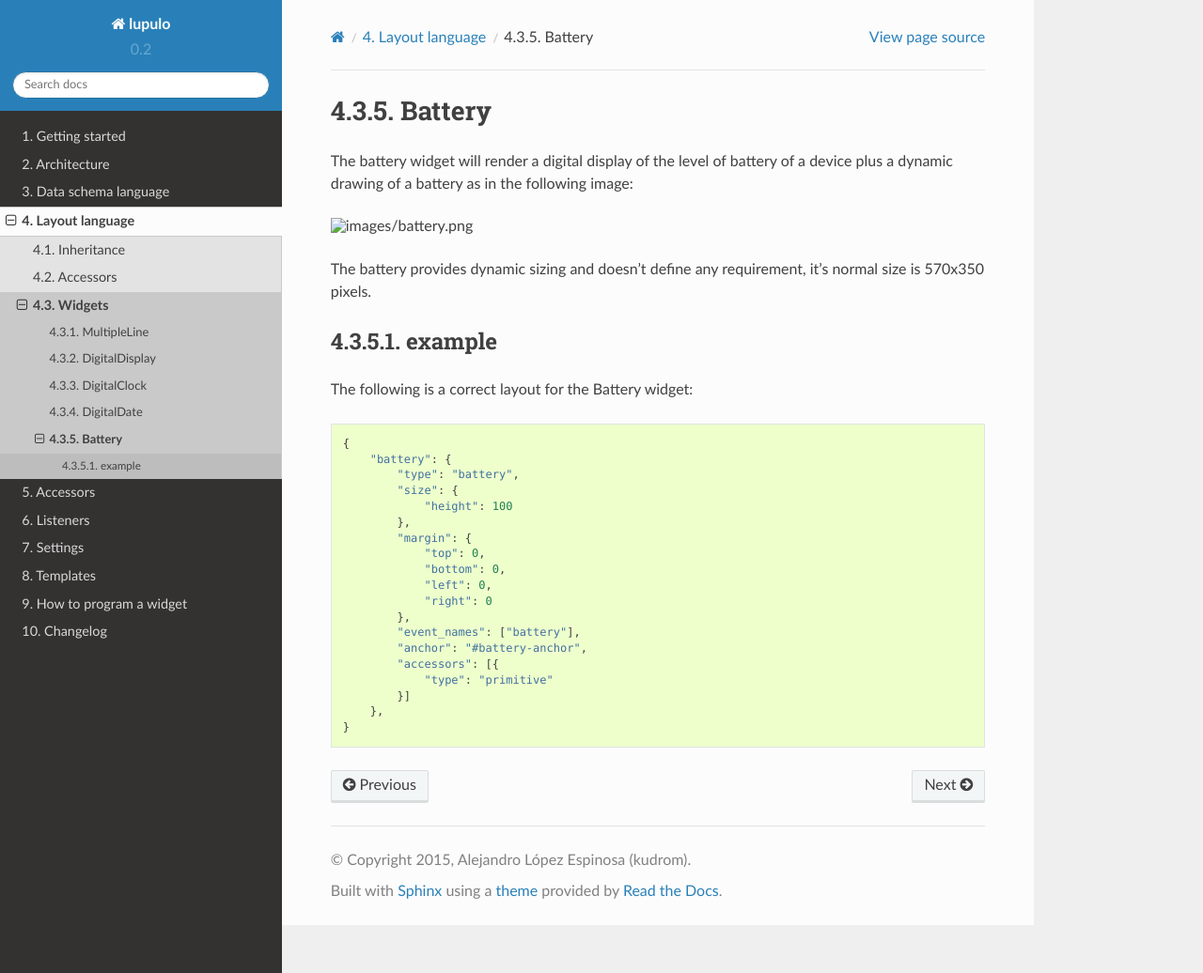
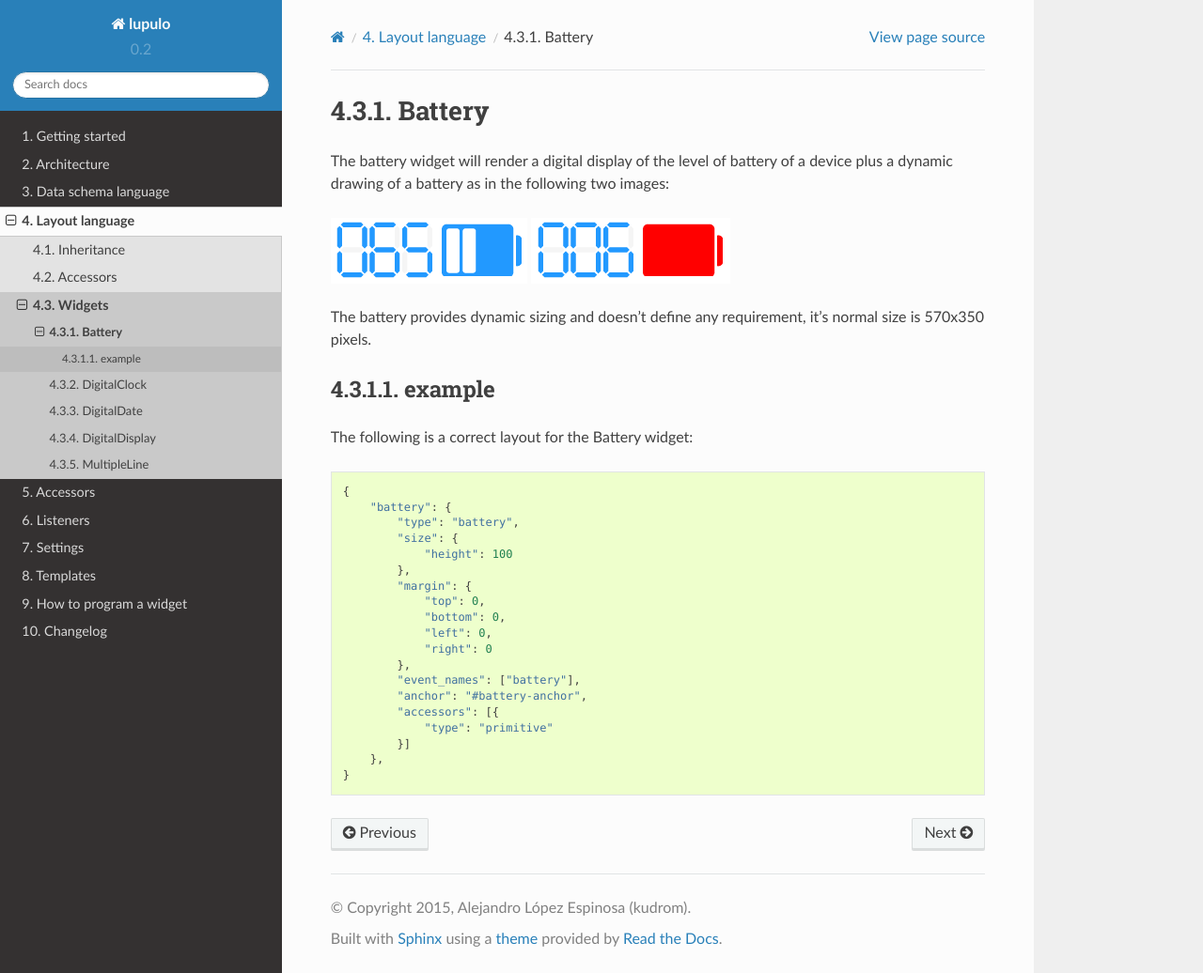
Before and after one commit to kudrom/lupulo, a Sphinx documentation site: the page built from docs/battery.rst, in a window 1280 px wide and 1036 px high. Shown: the whole window at 94% size. Built offline with Sphinx 7.4.7 and the Read the Docs theme 2.0.0, drawn with Linux system fonts in a browser that asks for light colours.

Commit message:
Added images to the docs of the new widgets

```diff
--- a/docs/battery.rst
+++ b/docs/battery.rst
@@ -4,9 +4,11 @@ Battery
 =======
 
 The battery widget will render a digital display of the level of battery of a
-device plus a dynamic drawing of a battery as in the following image:
+device plus a dynamic drawing of a battery as in the following two images:
 
 .. image:: images/battery.png
+
+.. image:: images/battery_empty.png
 
 The battery provides dynamic sizing and doesn't define any requirement, it's
 normal size is 570x350 pixels.
--- a/docs/layout_language.rst
+++ b/docs/layout_language.rst
@@ -146,8 +146,8 @@ The widgets distributed currently in lupulo are:
 .. toctree::
     :maxdepth: 1
 
-    multiline.rst
-    digital_display.rst
+    battery.rst
     digital_clock.rst
     digital_date.rst
-    battery.rst
+    digital_display.rst
+    multiline.rst
```
Also changed, not shown: docs/images/battery.png (added), docs/images/battery_empty.png (added), docs/images/digital_clock.png (added), docs/images/digital_date.png (added), docs/images/digital_display.png (added).
